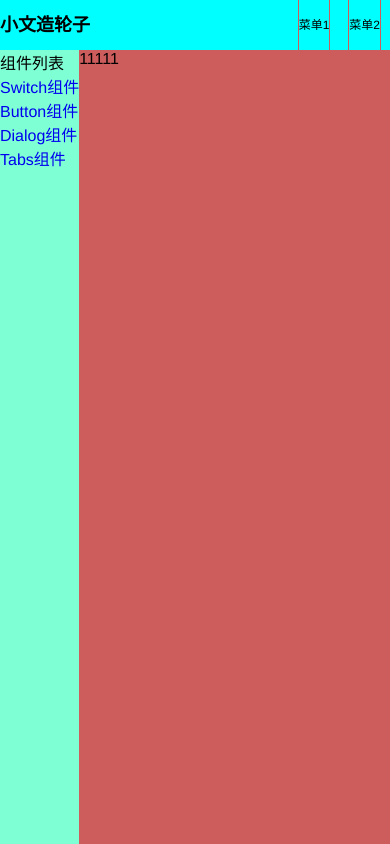
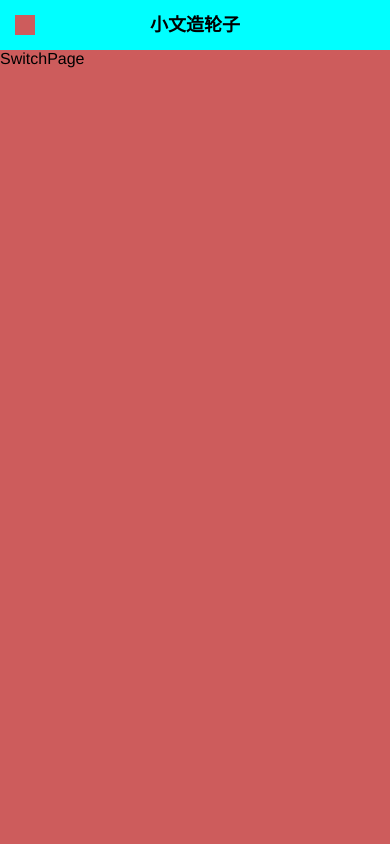
Before and after one commit to wen599/wheel, a Vue app: page /doc in a window 390 px wide. Built offline with nearby package versions, Linux system fonts and the light colour scheme.

Commit message:
完成了首页和文档页的响应式

```diff
--- a/src/App.vue
+++ b/src/App.vue
@@ -1,7 +1,20 @@
 <template>
   <router-view/>
 </template>
+<script setup>
+import { provide, ref } from 'vue'
+import router from '@/router'
 
+const asideVisible = ref(window.innerWidth > 500)
+window.onresize = function () {
+  asideVisible.value = window.innerWidth > 500
+}
+
+router.afterEach(() => {
+  if (asideVisible.value && window.innerWidth < 500) asideVisible.value = false
+})
+provide('asideVisible', asideVisible)
+</script>
 <style lang="scss">
 #app {
   font-family: Avenir, Helvetica, Arial, sans-serif;
--- /dev/null
+++ b/src/components/NotFound.vue
@@ -0,0 +1,14 @@
+<template>
+  404,未找到
+</template>
+
+<script>
+export default {
+  // eslint-disable-next-line vue/multi-word-component-names
+  name: '404'
+}
+</script>
+
+<style scoped>
+
+</style>
--- a/src/components/TopNav.vue
+++ b/src/components/TopNav.vue
@@ -1,8 +1,12 @@
 <template>
   <header class="topnav-header">
-    <div class="topnav-logo">
+    <span class="topnav-option" @click="ToggleVisible" v-if="option">
+
+    </span>
+    <div class="topnav-logo" @click="gotoHome" >
       <h2>小文造轮子</h2>
     </div>
+
     <ul class="topnav-nav">
       <li>菜单1</li>
       <li>菜单2</li>
@@ -11,8 +15,30 @@
 </template>
 
 <script>
+import { inject } from 'vue'
+import { useRouter } from 'vue-router'
+
 export default {
-  name: 'TopNav'
+  name: 'TopNav',
+  props: {
+    option: {
+      type: Boolean,
+      default: false
+    }
+  },
+  setup () {
+    // 隐藏侧边栏
+    const asideVisible = inject('asideVisible')
+    const ToggleVisible = () => {
+      asideVisible.value = !asideVisible.value
+    }
+    // 返回首页
+    const router = useRouter()
+    const gotoHome = () => {
+      router.push({ name: 'home' })
+    }
+    return { ToggleVisible, gotoHome }
+  }
 }
 </script>
 
@@ -28,6 +54,18 @@ export default {
     line-height: 50px;
     background-color: aqua;
     font-size: 12px;
+    .topnav-logo{
+      cursor:pointer;
+    }
+    .topnav-option{
+      position: absolute;
+      left: 15px;
+      top: 15px;
+      width: 20px;
+      height: 20px;
+      background-color: indianred;
+      display: none;
+    }
         .topnav-nav{
           display: flex;
               li{
@@ -35,5 +73,17 @@ export default {
                 outline: 1px solid indianred;
               }
         }
+    @media (max-width: 500px) {
+      .topnav-logo{
+        margin: 0 auto;
+      }
+      .topnav-option{
+
+        display: inline-block;
+      }
+      .topnav-nav{
+        display: none;
+      }
+    }
   }
 </style>
--- a/src/router/index.js
+++ b/src/router/index.js
@@ -5,6 +5,7 @@ import ButtonPage from '@/components/ButtonPage'
 import SwitchPage from '@/components/SwitchPage'
 import dialogPage from '@/components/DialogPage'
 import TabsPage from '@/components/TabsPage'
+import NotFound from '@/components/NotFound'
 const routes = [
   {
     path: '/',
@@ -19,28 +20,38 @@ const routes = [
     path: '/doc',
     name: 'doc',
     component: Doc,
-    childen: [
+    children: [
       {
-        path: 'buttonpage',
-        name: 'buttonpage',
+        path: '',
+        name: 'default',
+        component: SwitchPage
+      },
+      {
+        path: 'switch',
+        name: 'switch',
+        component: SwitchPage
+      },
+      {
+        path: 'button',
+        name: 'button',
         component: ButtonPage
       },
       {
-        path: 'switchpage',
-        name: 'switchpage',
-        component: SwitchPage
-      },
-      {
-        path: 'dialogpage',
-        name: 'dialogpage',
+        path: 'dialog',
+        name: 'dialog',
         component: dialogPage
       },
       {
-        path: 'tabspage',
-        name: 'tabspage',
+        path: 'tabs',
+        name: 'tabs',
         component: TabsPage
       }
     ]
+  },
+  {
+    path: '/:pathMatch(.*)*',
+    name: 'NotFound',
+    component: NotFound
   }
 ]
 
--- a/src/views/Doc.vue
+++ b/src/views/Doc.vue
@@ -1,7 +1,7 @@
 <template>
-  <TopNav/>
-  <div class="doc-content">
-    <aside class="doc-aside">
+  <TopNav :option="true"/>
+  <div class="doc-content" >
+    <aside class="doc-aside" v-if="asideVisible">
       <div class="doc-aside-components">组件列表</div>
       <ul>
         <li>
@@ -18,19 +18,32 @@
         </li>
       </ul>
     </aside>
-    <main class="doc-main">
-      11111
+    <main class="doc-main" @click="closeAside">
       <router-view></router-view>
     </main>
   </div>
+
 </template>
 
 <script>
-import TopNav from '@/components/TopNav'
+import TopNav from '@/components/TopNav.vue'
+import { inject } from 'vue'
 export default {
   // eslint-disable-next-line vue/multi-word-component-names
   name: 'Doc',
-  components: { TopNav }
+  components: { TopNav },
+  setup () {
+    const asideVisible = inject('asideVisible')
+    const ToggleVisible = () => {
+      asideVisible.value = !asideVisible.value
+    }
+
+    // 点击外面关闭侧边栏
+    const closeAside = () => {
+      if (asideVisible.value && window.innerWidth < 500) asideVisible.value = false
+    }
+    return { asideVisible, ToggleVisible, closeAside }
+  }
 
 }
 </script>
@@ -40,6 +53,7 @@ export default {
   display: flex;
   .doc-main{
     flex: 1;
+    min-height: 100vh;
     padding-top:50px;
     background-color: indianred;
    }
--- a/src/views/Home.vue
+++ b/src/views/Home.vue
@@ -11,7 +11,7 @@
 </template>
 
 <script>
-import TopNav from '@/components/TopNav'
+import TopNav from '@/components/TopNav.vue'
 
 export default {
   // eslint-disable-next-line vue/multi-word-component-names
```
